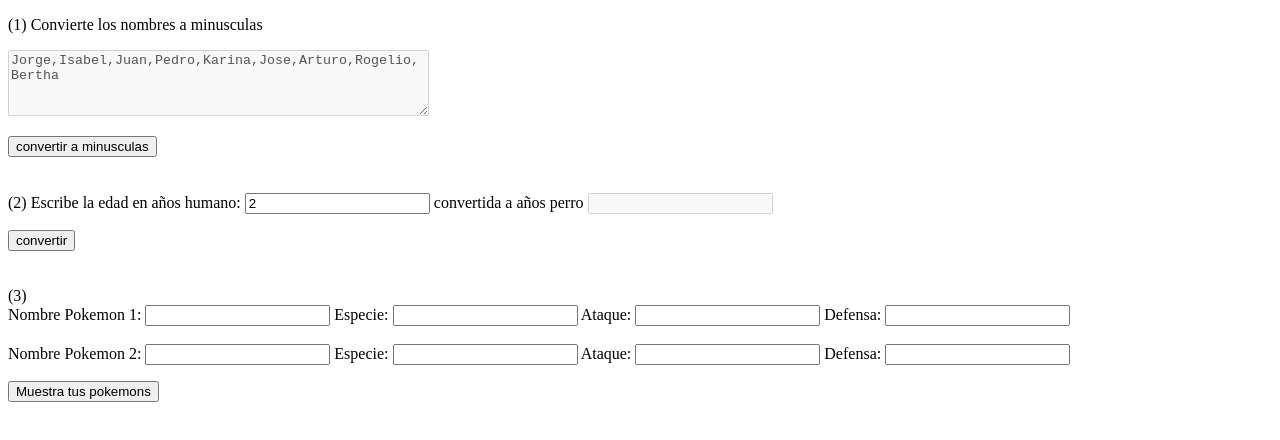
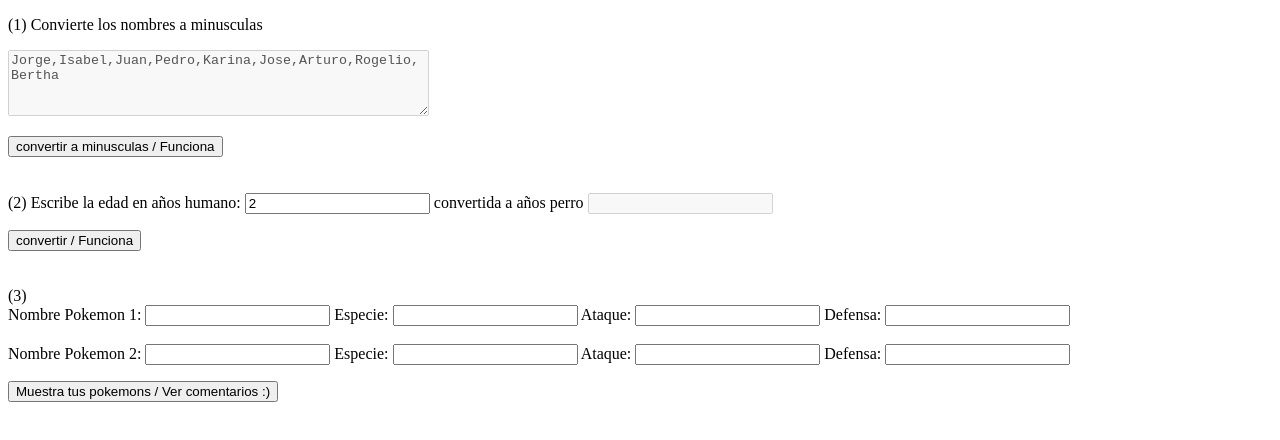
Before and after one commit to LuisFerTux/Parcial-1---A01329747, a plain HTML site: page Parte2/index.html in a window 1280 px wide. Drawn offline with Linux system fonts and the light colour scheme.

Commit message:
parte 3 JS incompleta

```diff
--- a/Parte2/index.html
+++ b/Parte2/index.html
@@ -15,7 +15,7 @@
       <textarea disabled id="txt_may"  rows="4" cols="50">Jorge,Isabel,Juan,Pedro,Karina,Jose,Arturo,Rogelio,Bertha</textarea
       >
       <p></p>
-      <button id="btn_mayusculas">convertir a minusculas</button>
+      <button id="btn_mayusculas">convertir a minusculas /  Funciona </button>
     </form>
 
     <form>
@@ -25,7 +25,7 @@
       <label for="Edad en años perro"> convertida a años perro </label>
       <input type="text" id="edad_perro" disabled />
       <p></p>
-      <button id="btn_añoshumano">convertir</button>
+      <button id="btn_añoshumano">convertir /  Funciona</button>
     </form>
 
 
@@ -50,7 +50,7 @@
       <input type="text" id="defensa_poke2" value=""/>
 
       <p></p>
-      <button id="btn_muestra">Muestra tus pokemons</button>
+      <button id="btn_muestra">Muestra tus pokemons / Ver comentarios :)</button>
     </form>
 
     <script>
```
Also changed, not shown: Parte2/js/script.js (+39 -3 lines).
